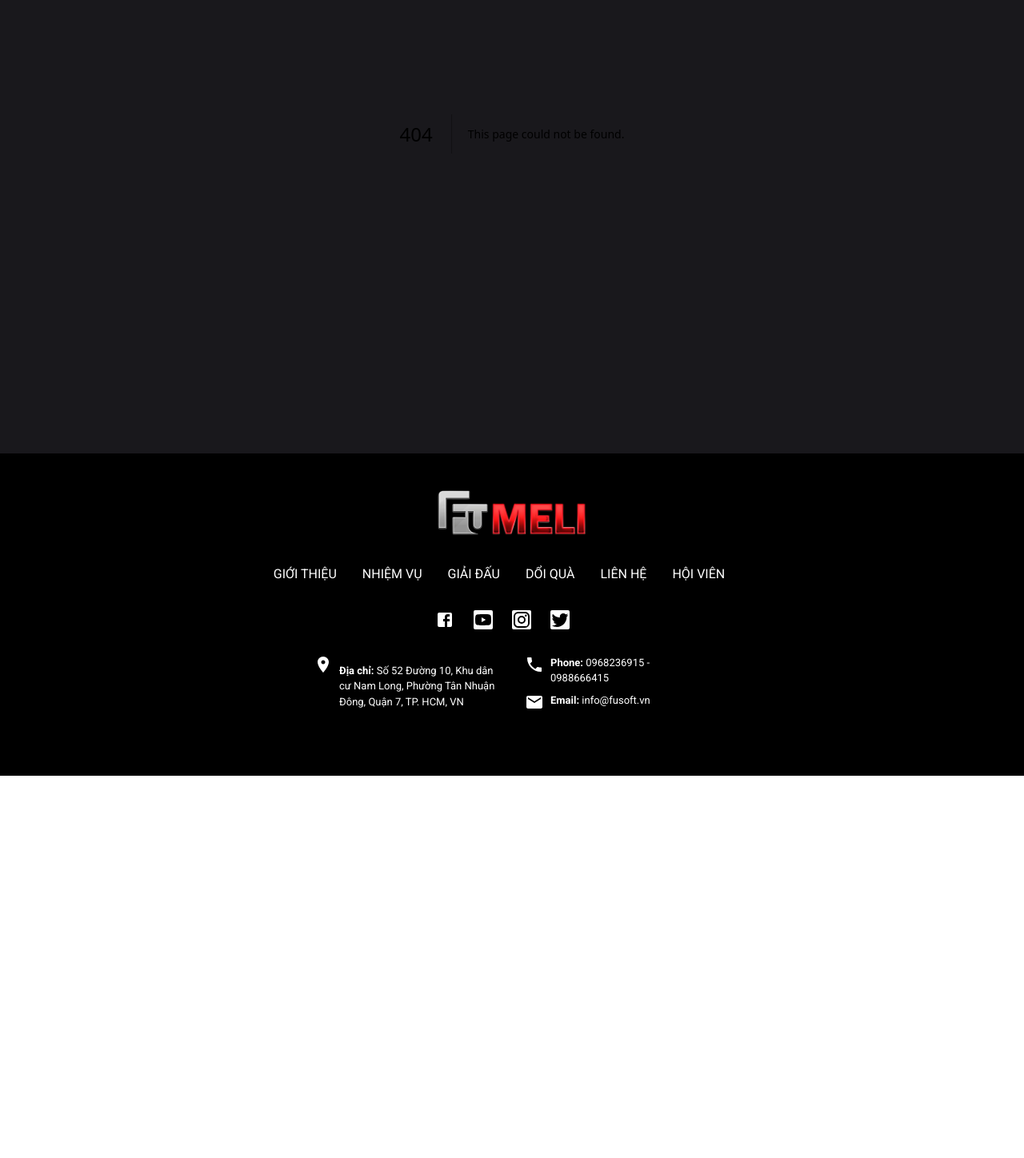
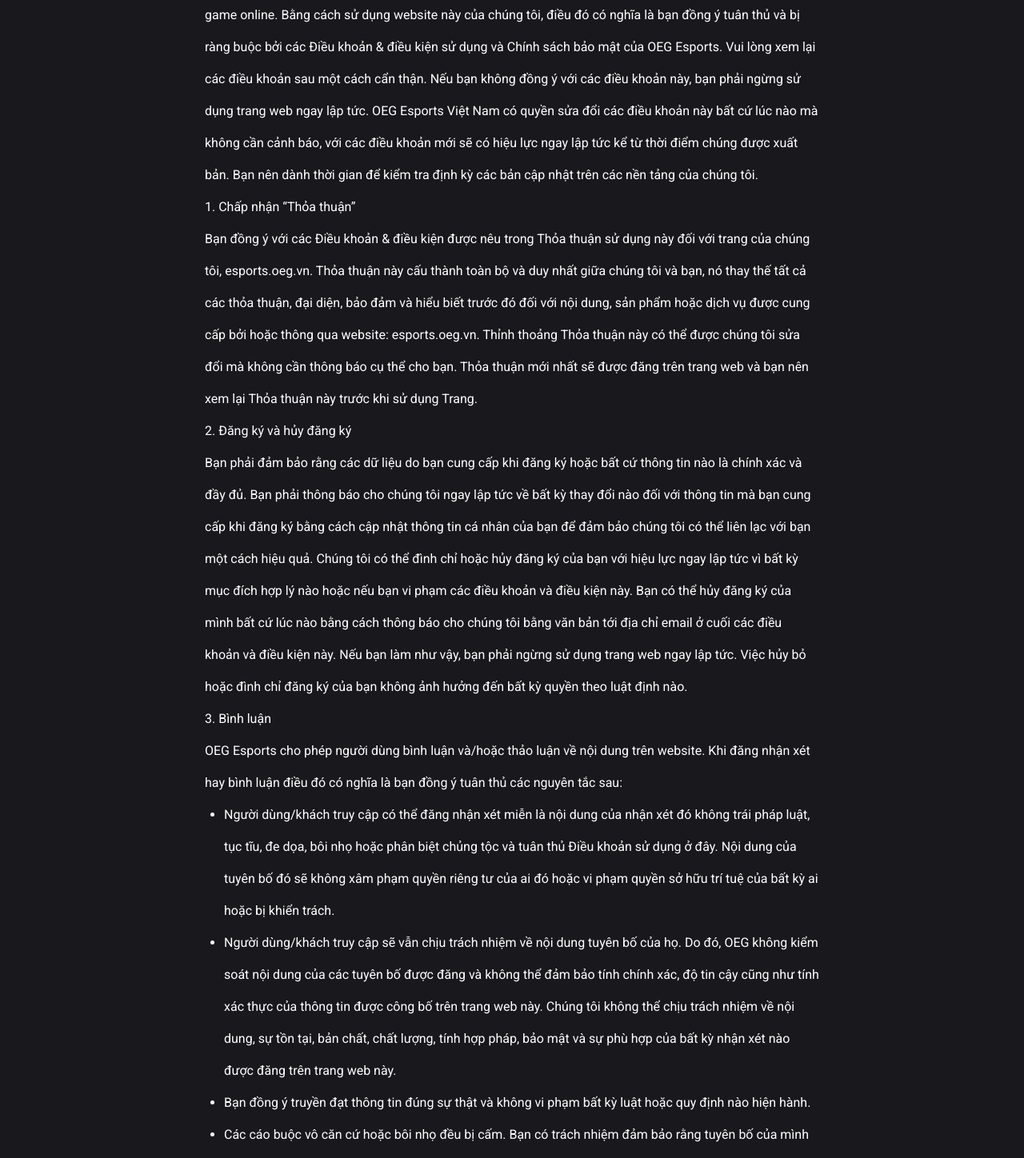
Before and after one commit to TienTein/fumeli, a Next.js app: page /term in a window 1280 px wide. Before the commit this address had no page. Shown: the part 233-1681 px from the top of the page at 80% size. Before the commit the page ends 1203 px from the top, so only its background shows below. Built offline with nearby package versions, Linux system fonts and the light colour scheme.

Commit message:
create term and condition client

```diff
--- a/app/components/AuthModal.js
+++ b/app/components/AuthModal.js
@@ -150,7 +150,10 @@
                   <input type="checkbox" onChange={handleChangeInput} />
                   <p>
                     Tôi xác nhận rằng tôi trên 18 tuổi và đồng ý với các
-                    <Link href="#" className="text-[#FF2423] font-bold ml-2">
+                    <Link
+                      href="/term"
+                      className="text-[#FF2423] font-bold ml-2"
+                    >
                       Điều khoản & Điều kiện!
                     </Link>
                   </p>
--- a/app/components/DrawlerHeader.js
+++ b/app/components/DrawlerHeader.js
@@ -99,7 +99,7 @@
           </Link>
 
           <Link
-            href="#"
+            href="/contact"
             className={`block  ${
               pathname === "/contact"
                 ? "border-b-2 border-[#FF2423] text-[#FF2423]"
@@ -108,9 +108,6 @@
             aria-current="page"
             onClick={() => setOpenDrawer(false)}
           >
-            Liên hệ
-          </Link>
-          <Link href="/contact" aria-current="page">
             Liên hệ
           </Link>
 
--- a/app/components/Header.tsx
+++ b/app/components/Header.tsx
@@ -143,7 +143,14 @@
           <NavbarLink isMatchLG={isMatchLG} />
         </>
       ) : (
-        <DrawlerHeader />
+        <>
+          <Image
+            src={logo}
+            alt=""
+            className="absolute w-[30%] h-[50%] left-0 right-0 top-0 bottom-0 m-auto"
+          />
+          <DrawlerHeader />
+        </>
       )}
     </AppBar>
   );
--- /dev/null
+++ b/app/term/page.tsx
@@ -0,0 +1,127 @@
+export default function TeamAndConditions() {
+  return (
+    <div className="flex flex-col items-center px-[20vw] py-[10vh] text-white">
+      <h1 className="text-5xl mb-6 font-bold">ĐIỀU KHOẢN & ĐIỀU KIỆN</h1>
+      <div className="[&>*]:leading-10">
+        <p>
+          Chào mừng đến với OEG Esports Việt Nam. Chúng tôi duy trì website này
+          như một nền tảng cung cấp và vận hành giải đấu eSports trực tuyến cùng
+          với đó chúng tôi cung cấp các thông tin, tin tức bên lề về eSports,
+          game online. Bằng cách sử dụng website này của chúng tôi, điều đó có
+          nghĩa là bạn đồng ý tuân thủ và bị ràng buộc bởi các Điều khoản & điều
+          kiện sử dụng và Chính sách bảo mật của OEG Esports. Vui lòng xem lại
+          các điều khoản sau một cách cẩn thận. Nếu bạn không đồng ý với các
+          điều khoản này, bạn phải ngừng sử dụng trang web ngay lập tức. OEG
+          Esports Việt Nam có quyền sửa đổi các điều khoản này bất cứ lúc nào mà
+          không cần cảnh báo, với các điều khoản mới sẽ có hiệu lực ngay lập tức
+          kể từ thời điểm chúng được xuất bản. Bạn nên dành thời gian để kiểm
+          tra định kỳ các bản cập nhật trên các nền tảng của chúng tôi.
+        </p>
+        <span>1. Chấp nhận “Thỏa thuận”</span>{" "}
+        <p>
+          Bạn đồng ý với các Điều khoản & điều kiện được nêu trong Thỏa thuận sử
+          dụng này đối với trang của chúng tôi, esports.oeg.vn. Thỏa thuận này
+          cấu thành toàn bộ và duy nhất giữa chúng tôi và bạn, nó thay thế tất
+          cả các thỏa thuận, đại diện, bảo đảm và hiểu biết trước đó đối với nội
+          dung, sản phẩm hoặc dịch vụ được cung cấp bởi hoặc thông qua website:
+          esports.oeg.vn. Thỉnh thoảng Thỏa thuận này có thể được chúng tôi sửa
+          đổi mà không cần thông báo cụ thể cho bạn. Thỏa thuận mới nhất sẽ được
+          đăng trên trang web và bạn nên xem lại Thỏa thuận này trước khi sử
+          dụng Trang.
+        </p>
+        <span>2. Đăng ký và hủy đăng ký</span>{" "}
+        <p>
+          Bạn phải đảm bảo rằng các dữ liệu do bạn cung cấp khi đăng ký hoặc bất
+          cứ thông tin nào là chính xác và đầy đủ. Bạn phải thông báo cho chúng
+          tôi ngay lập tức về bất kỳ thay đổi nào đối với thông tin mà bạn cung
+          cấp khi đăng ký bằng cách cập nhật thông tin cá nhân của bạn để đảm
+          bảo chúng tôi có thể liên lạc với bạn một cách hiệu quả. Chúng tôi có
+          thể đình chỉ hoặc hủy đăng ký của bạn với hiệu lực ngay lập tức vì bất
+          kỳ mục đích hợp lý nào hoặc nếu bạn vi phạm các điều khoản và điều
+          kiện này. Bạn có thể hủy đăng ký của mình bất cứ lúc nào bằng cách
+          thông báo cho chúng tôi bằng văn bản tới địa chỉ email ở cuối các điều
+          khoản và điều kiện này. Nếu bạn làm như vậy, bạn phải ngừng sử dụng
+          trang web ngay lập tức. Việc hủy bỏ hoặc đình chỉ đăng ký của bạn
+          không ảnh hưởng đến bất kỳ quyền theo luật định nào.
+        </p>
+        <span>3. Bình luận</span>{" "}
+        <p>
+          OEG Esports cho phép người dùng bình luận và/hoặc thảo luận về nội
+          dung trên website. Khi đăng nhận xét hay bình luận điều đó có nghĩa là
+          bạn đồng ý tuân thủ các nguyên tắc sau:
+        </p>
+        <ul className="list-disc ml-6">
+          <li>
+            Người dùng/khách truy cập có thể đăng nhận xét miễn là nội dung của
+            nhận xét đó không trái pháp luật, tục tĩu, đe dọa, bôi nhọ hoặc phân
+            biệt chủng tộc và tuân thủ Điều khoản sử dụng ở đây. Nội dung của
+            tuyên bố đó sẽ không xâm phạm quyền riêng tư của ai đó hoặc vi phạm
+            quyền sở hữu trí tuệ của bất kỳ ai hoặc bị khiển trách.
+          </li>
+          <li>
+            Người dùng/khách truy cập sẽ vẫn chịu trách nhiệm về nội dung tuyên
+            bố của họ. Do đó, OEG không kiểm soát nội dung của các tuyên bố được
+            đăng và không thể đảm bảo tính chính xác, độ tin cậy cũng như tính
+            xác thực của thông tin được công bố trên trang web này. Chúng tôi
+            không thể chịu trách nhiệm về nội dung, sự tồn tại, bản chất, chất
+            lượng, tính hợp pháp, bảo mật và sự phù hợp của bất kỳ nhận xét nào
+            được đăng trên trang web này.
+          </li>
+          <li>
+            Bạn đồng ý truyền đạt thông tin đúng sự thật và không vi phạm bất kỳ
+            luật hoặc quy định nào hiện hành.
+          </li>
+          <li>
+            Các cáo buộc vô căn cứ hoặc bôi nhọ đều bị cấm. Bạn có trách nhiệm
+            đảm bảo rằng tuyên bố của mình rõ ràng và có tính tranh luận nhất có
+            thể.
+          </li>
+          <li>
+            Việc chiếm đoạt danh tính của một cá nhân hoặc của một thực thể đều
+            bị cấm. Cũng bị cấm đánh lừa ai đó về nguồn gốc của một bình luận
+            hoặc tuyên bố.
+          </li>
+          <li>
+            Hãy chắc chắn rằng đóng góp của bạn là có liên quan và phù hợp.
+          </li>
+          <li>
+            Nhận xét hoặc đánh giá được đăng là để sử dụng trên trang web chứ
+            không phải người hoặc địa điểm hoặc công ty được đề cập, website
+            cũng không được liên kết với cá nhân hoặc công ty nói trên dưới bất
+            kỳ hình thức nào. Do đó chúng tôi không chịu trách nhiệm về quyết
+            định đăng thông tin cá nhân của bạn.
+          </li>
+          <li>
+            Hãy đóng góp với những bình luận hữu ích và lịch sự. Không tấn công
+            cá nhân bất kỳ ai hoặc đăng nhận xét xúc phạm, phỉ báng hoặc phân
+            biệt chủng tộc khiến bạn có thể phải chịu hành động pháp lý. OEG
+            Esports có quyền sửa đổi hoặc xóa các nhận xét vi phạm chính sách
+            của của chúng tôi.
+          </li>
+        </ul>
+        <p>
+          OEG có thể toàn quyền quyết định và bất kỳ lúc nào chặn bất kỳ nội
+          dung nào không tuân thủ Chính sách & Điều kiện của chúng tôi. Điều này
+          được hiểu rằng trang web không có nghĩa vụ xem xét tất cả các bài
+          đăng/bình luận.
+        </p>
+        <p>
+          Tất cả các nhận xét được coi là tài sản của trang web và tất cả thư từ
+          được coi là có sẵn để xuất bản. Bằng cách gửi bình luận, bạn đồng ý
+          rằng bình luận của bạn có thể được chỉnh sửa để sửa lỗi, xóa ngôn ngữ
+          tục tĩu hoặc thù địch hoặc thay đổi hoặc xóa bình luận, bài đăng hoặc
+          bài viết của bạn khỏi Trang này mà không cần thông báo cho bạn. Địa
+          chỉ email được gửi cùng với nhận xét sẽ không được bán hoặc gửi thư
+          rác.
+        </p>
+        <span>4. Bản quyền</span>
+        <p>
+          {`OEG Esports Việt Nam, tên website và biểu tượng cấu thành nhãn hiệu,
+          tên thương mại, nhãn hiệu dịch vụ hoặc biểu trưng (gọi chung là “Nhãn
+          hiệu”) thuộc về Ocean Entertainment Group. Bạn không được phép sử dụng
+          bất kỳ Nhãn hiệu nào như vậy.`}
+        </p>
+      </div>
+    </div>
+  );
+}
```
